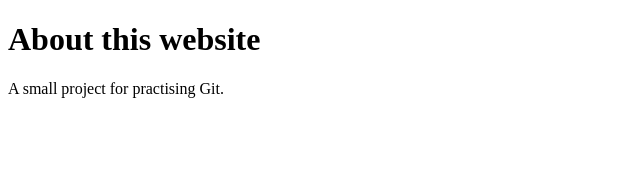
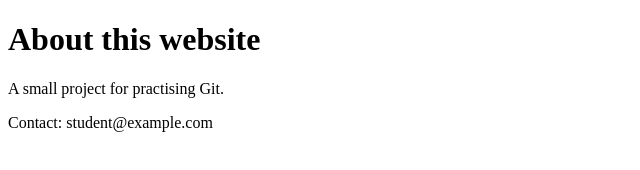
Before and after one commit to Saubaan56/git-workflow-assignment, a plain HTML site: page about.html in a window 1280 px wide. Shown: the whole page, without its empty margins (0-640 px from the left). Drawn offline with Linux system fonts and the light colour scheme.

Commit message:
Add contact information on feature branch

```diff
--- a/about.html
+++ b/about.html
@@ -1,5 +1,5 @@
 <!DOCTYPE html>
 <html lang="en">
 <head><meta charset="UTF-8"><title>About</title></head>
-<body><h1>About this website</h1><p>A small project for practising Git.</p></body>
+<body><h1>About this website</h1><p>A small project for practising Git.</p><p>Contact: student@example.com</p></body>
 </html>
```
